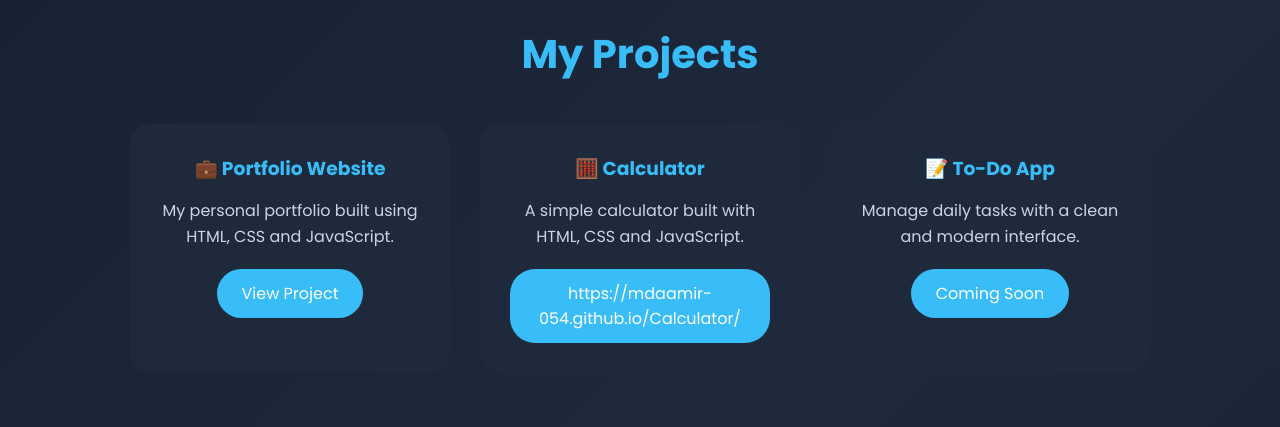
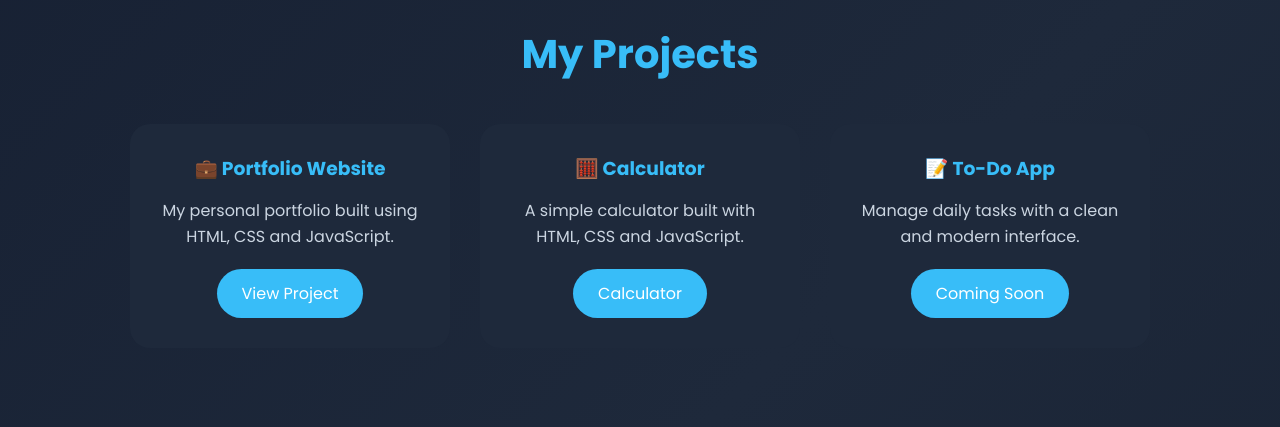
Before and after one commit to Mdaamir-054/Protfolio-v2, a plain HTML site: page index.html in a window 1280 px wide. Shown: the part 1658-2085 px from the top of the page. Drawn offline with Linux system fonts and the light colour scheme.

Commit message:
Update index.html

```diff
--- a/index.html
+++ b/index.html
@@ -115,7 +115,9 @@
 <div class="project-card">
 <h3>🧮 Calculator</h3>
 <p>A simple calculator built with HTML, CSS and JavaScript.</p>
-<a href="#">https://mdaamir-054.github.io/Calculator/</a>
+<a href="https://mdaamir-054.github.io/Calculator/" target="_blank">
+    Calculator
+</a>
 </div>
 
 <div class="project-card">
```
